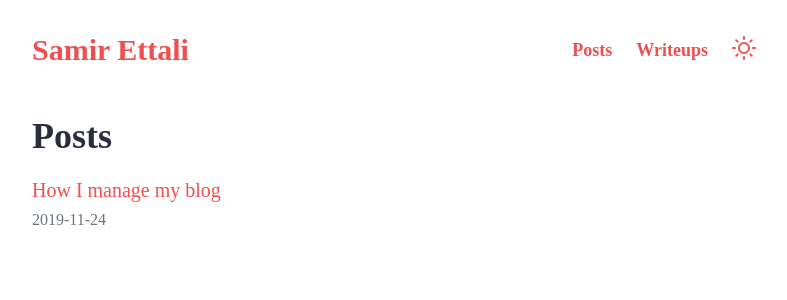
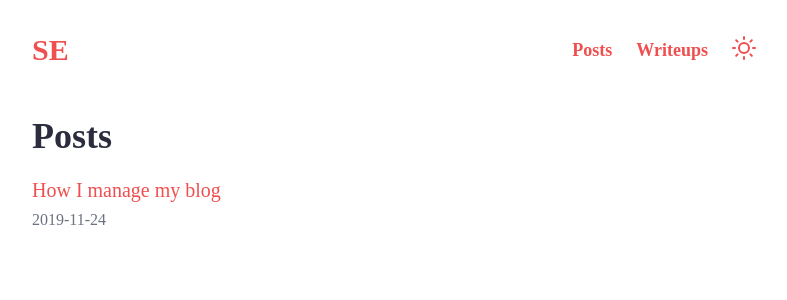
Before and after one commit to samirettali/blog, a Next.js app: page /posts in a window 1280 px wide. Shown: the top 300 px of the page, without its empty margins (240-1027 px from the left). Built offline with nearby package versions, Linux system fonts and the light colour scheme.

Commit message:
Modified name

```diff
--- a/components/layout.tsx
+++ b/components/layout.tsx
@@ -28,7 +28,7 @@ const Layout: React.FC<LayoutProps> = ({ children, showBack = false }) => {
         <meta name="og:title" content={siteTitle} />
         <meta name="twitter:card" content="summary_large_image" />
       </Head>
-      <Navbar name="Samir Ettali" />
+      <Navbar name="SE" />
       <main>{children}</main>
       {showBack && (
        <div className="my-12">
--- a/config.yml
+++ b/config.yml
@@ -1,4 +1,4 @@
-name: Samir Ettali
+name: SE
 socials:
   - github: samirettali
   - twitter: samirettali
```
